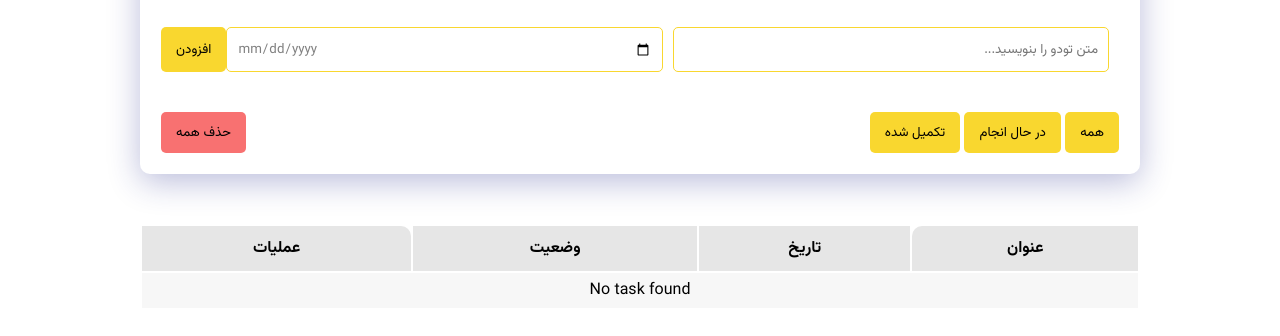
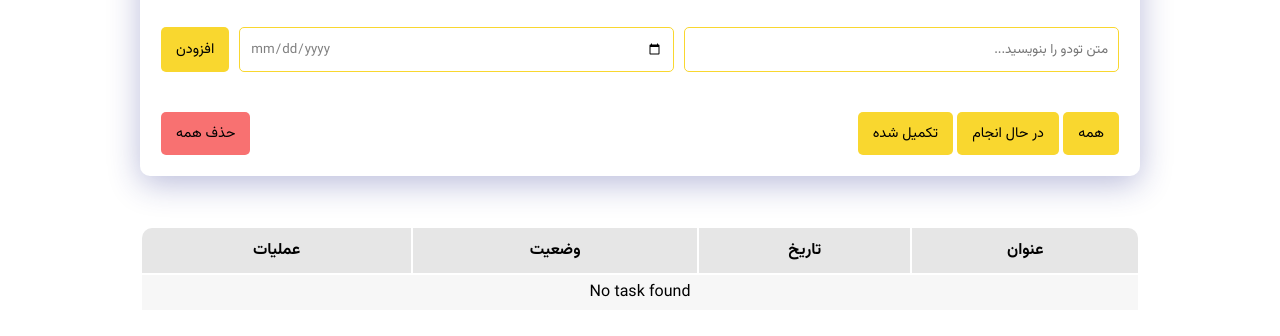
Before and after one commit to sanaz-git/javascript-persian-todo-app, a plain HTML site: page index.html in a window 1280 px wide. Shown: the part 102-438 px from the top of the page. Drawn offline with Linux system fonts and the light colour scheme.

Commit message:
update css

```diff
--- a/css/style.css
+++ b/css/style.css
@@ -58,7 +58,7 @@ h2 {
 }
 
 .input-section input {
-  margin-right: 10px;
+  margin-left: 10px;
   width: 100%;
   border: var(--color-primary) 1px solid;
   border-radius: 5px;
@@ -77,6 +77,7 @@ button {
   cursor: pointer;
   padding: 10px 15px;
   border-radius: 5px;
+  font-size: 0.9rem;
 }
 
 button:hover {
@@ -105,10 +106,10 @@ thead th {
 }
 
 thead th:first-child {
-  border-top-left-radius: 10px;
+  border-top-right-radius: 10px;
 }
 thead th:last-child {
-  border-top-right-radius: 10px;
+  border-top-left-radius: 10px;
 }
 
 tbody td {
```
